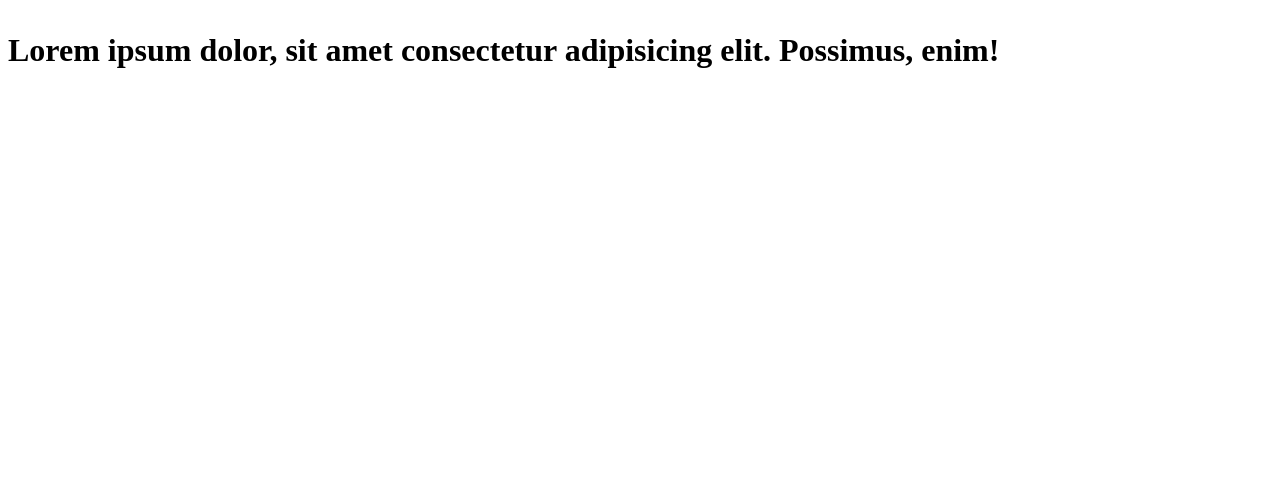
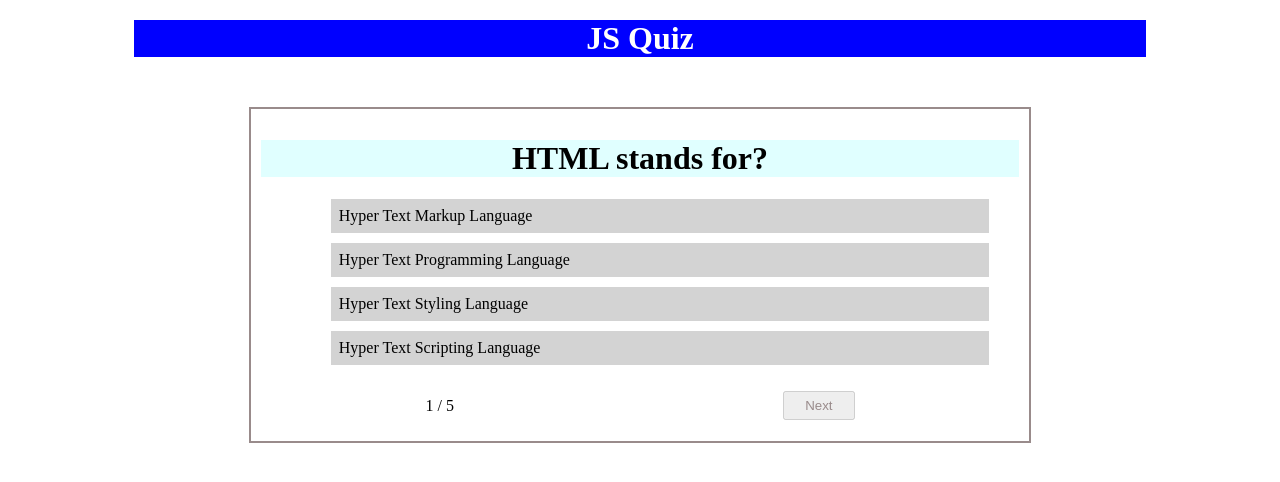
Before and after one commit to Owai25/Regudtration-18-AUG, a plain HTML site: page index.html in a window 1280 px wide. Drawn offline with Linux system fonts and the light colour scheme.

Commit message:
Add files via upload

```diff
--- a/app.js
+++ b/app.js
@@ -1,95 +1,163 @@
-// alert("Owais");
-// var fullName = "Owais   Atiq";
+const quizQuestions = [
+  {
+    id: 1,
+    question: "HTML stands for?",
+    options: {
+      a: "Hyper Text Markup Language",
+      b: "Hyper Text Programming Language",
+      c: "Hyper Text Styling Language",
+      d: "Hyper Text Scripting Language",
+    },
+    answer: "Hyper Text Markup Language",
+  },
+  {
+    id: 2,
+    question: "Which language is used for styling web pages?",
+    options: {
+      a: "HTML",
+      b: "CSS",
+      c: "JavaScript",
+      d: "PHP",
+    },
+    answer: "CSS",
+  },
+  {
+    id: 3,
+    question: "Which of these is a JavaScript framework?",
+    options: {
+      a: "Django",
+      b: "React",
+      c: "Laravel",
+      d: "Bootstrap",
+    },
+    answer: "React",
+  },
+  {
+    id: 4,
+    question: "Which tag is used to define a hyperlink in HTML?",
+    options: {
+      a: "link",
+      b: "a",
+      c: "href",
+      d: "url",
+    },
+    answer: "a",
+  },
+  {
+    id: 5,
+    question: "Which company developed JavaScript?",
+    options: {
+      a: "Microsoft",
+      b: "Netscape",
+      c: "Oracle",
+      d: "Sun Microsystems",
+    },
+    answer: "Netscape",
+  },
+];
 
-// alert(fullName)
-// alert (fullName)
-// alert (fullName)
-// alert (fullName)
+// console.log("quizQuestions", quizQuestions[0].question)
+// console.log("quizQuestions", quizQuestions[0].options)
 
-// var a = "owais";
-// a = "stop";
-// alert(a)                )))  BODMAS ==> bracket ord dvzn mult +,-  )))
+var questionElement = document.getElementById("questionElement");
+var optionElement = document.getElementById("optionElement");
+var nextBtn = document.getElementById("nextBtn");
+var currentQuesCount = document.getElementById("currentQuesCount");
+var totalCount = document.getElementById("totalCount");
+totalCount.innerHTML = quizQuestions.length;
 
-// var num1 = "10";
-// var num2 = 7
-// var num3 = 4
-// alert ( num1+num2+num3 );
+var indexNumber = 0;
 
-// var name =  "Owais    atiq";
-// console.log(name)
-// var message = Owais + " " + Atiq;
+var correctAns = 0;
+var wrongAns = 0;
 
+var quizContainer = document.getElementById("quizContainer");
 
-// var userAge = +prompt("Enter Your Age");
+function handleQuestion() {
+  var optionsObj = quizQuestions[indexNumber].options;
+  questionElement.innerHTML = quizQuestions[indexNumber].question;
+  optionElement.innerHTML = "";
 
-// if(userAge >= 16 && userAge <=50 ){
-//     console.log("Allow")
-// }
-// else{
-//     console.log ("Not Allow")
-// }
+  //option render krne k liye UI pr Ul k child
 
+  for (var key in optionsObj) {
+    optionElement.innerHTML += `<li onclick="checkAnswer(this)" >${optionsObj[key]}</li>`;
+  }
 
-// var userAge = +prompt("Enter Your Age");
+  //number counting
+  currentQuesCount.innerHTML = indexNumber + 1;
+}
 
-// if (userAge >= 16 && userAge <=50 ){
-//     console.log("Allow")
-// }else{
-//     console.log("Not Allow")
-// }
+function nextQues() {
+  // index number hamesha array k index pr increase ho bs
 
-// var email = prompt("Enter Your Email")
-// var password = prompt("Enter your Password")
+  if (indexNumber < quizQuestions.length - 1) {
+    nextBtn.disabled = true;
+    indexNumber++;
 
-// if(email === "Owais@gmail.com" && password === "Almout")
-// {
-//     console.log("login successfully")
+    handleQuestion();
+  } else {
+    console.log("form SUBMIT");
+    console.log("correctAns", correctAns);
+    console.log("wrongAns", wrongAns);
+    console.log((correctAns / quizQuestions.length) * 100);
+    quizContainer.style.display = "none";
+    var resultContainer = document.getElementById("resultContainer");
+    resultContainer.style.display = "block";
 
-// }
-// else{
-//     console.log("Your password or gmail is Invalid")
-// }
+    resultContainer.innerHTML = `<h1>  Correct Ans: ${correctAns} </h1>
+        <h1>  Wrong Ans: ${wrongAns} </h1>
+        <h1>  Per% Ans: ${(correctAns / quizQuestions.length) * 100}% </h1>`;
+  }
+}
 
+function checkAnswer(element) {
+  //jitne b LI hai on sub ko get kr lihya kaha sy => UL k child sy
 
-// var email = prompt("Enter Your Email")
-// var password = prompt("Enter Your password")
+  var allLiElement = optionElement.children;
 
-// if(email === "owais@gmail.com" && password === "almout")
-//  {   console.log("Login successfully")}
-// else{
-//     console.log("Invalid password or email")
-// }
-//   if(email === "owais@gmail.com")
+  var userSelection = element.innerHTML.toLowerCase();
+  console.log("userSelection", userSelection);
+  var ans = quizQuestions[indexNumber].answer.toLowerCase();
+  var result = userSelection === ans;
+  // console.log("answer batao", result)
 
-//        {
-//             if(password ==="almout")
-//             {
-//                 console.log("successfully")
-//             }else{
-//                 console.log("invalid password")
-//             }
-//        }
+  if (result) {
+    element.style.backgroundColor = "green";
+    correctAns++;
+  } else {
+    wrongAns++;
+    element.style.backgroundColor = "red";
+  }
+  for (var i = 0; i < allLiElement.length; i++) {
+    if (allLiElement[i].innerHTML.toLowerCase() == ans) {
+      allLiElement[i].style.backgroundColor = "green";
+      break;
+    }
+  }
 
-//   else{
-//     console.log("email is incorrect")
-//   }
+  for (var i = 0; i < allLiElement.length; i++) {
+    allLiElement[i].style.pointerEvents = "none";
+  }
+  nextBtn.disabled = false;
+}
+var timerMin = 4;
+var timerSec = 5;
+var interval = setInterval(timer, 1000);
 
-        // ARRAYS
+function timer() {
+  timerSec--;
 
+  console.log("timerSec", timerSec);
+  // console.log("timerMin" , timerMin)
 
-        // var cities = ["karachi","lahore","islamabad","multan"]
-
-        // console.log(cities[3], cities[1])
-
-        // var cities = ["lahore", "multan"]
-        // cities[5] = "karachi";
-        // console.log(cities ,"cities");
-
-
-// var cities = ["karachi","multan ", "islamabad","bareli"]
-// console.log(cities[0], cities[2])
-
-
-// var cities = ["karachi","lahore","bareli" ]
-
-// alert("welcome to" + " " + cities[0])
+  if (timerSec == 0) {
+    timerMin--;
+    timerSec = 60;
+    if (timer == 0) {
+      // quiz container = none
+      // result container = show
+      clearInterval(interval);
+    }
+  }
+}
--- a/index.html
+++ b/index.html
@@ -3,13 +3,36 @@
 <head>
     <meta charset="UTF-8">
     <meta name="viewport" content="width=device-width, initial-scale=1.0">
-    <title>Form</title>
+    <title>Document</title>
+    <link rel="stylesheet" href="style.css">
 </head>
-<body>
-    <h1>
-        <Div>
-            <p>Lorem ipsum dolor, sit amet consectetur adipisicing elit. Possimus, enim! </p>
-        </Div>
-    </h1>
+
+<body onload="handleQuestion()" >
+
+    <h1 class="h2">JS Quiz</h1>
+
+    <div class="container" id="quizContainer">
+
+        <div class="header">
+            <h1 id="questionElement" ></h1>
+        </div>
+        <div class="body">
+            <ul id="optionElement" >
+
+            </ul>
+        </div>
+        <div class="footer">
+            <p> <span id="currentQuesCount" >1</span>  /  <span id="totalCount" >10</span>  </p>
+            <button onclick="nextQues()" id="nextBtn" disabled>Next</button>
+        </div>
+
+    </div>
+
+      <div id="resultContainer" >
+
+
+    </div>
+
 </body>
+<script src="app.js"></script>
 </html>
--- a/style.css
+++ b/style.css
@@ -1,84 +1,45 @@
-*{
-    margin: 0px;
-    padding: 0;
-    box-sizing: border-box;
+.container{
+    margin: 50px auto ;
+    border: 2px solid #998b8b;
+    width: 60%;
+    padding: 10px;
 }
-div img {
+.container .header{
+    background-color: lightcyan;
 
-    width: 250px;
+
+}
+.body{
+    margin: 0px 30px;
+}
+
+.body li {
+    background-color: lightgrey;
+    padding: 8px;
+    list-style: none;
+    margin: 10px 0;
+    cursor: pointer;
+
+}
+h1{
+   display: flex;
+   justify-content: center;
+}
+
+.footer{
     display: flex;
-    justify-content: center;
+    justify-content: space-around;
     align-items: center;
 }
-div{
-   margin: 10px 0px;
-
-    display: flex;
-    justify-content: center;
-}
-.img2{
-    display: flex;
-    font-size: 5px;
-    margin: 5px;
-}
-
-.container{
-    display: flex;
-
-    width:100% ;
-}
+button{
+    padding: 5px 20px;
+    color: #998b8b;
 
 
-.img2 img{
-
-    display:flex;
-    justify-content: space-between;
-    width: 60px;
-    height: 40px;
-    padding: 5px 15px;
 }
-.text{
-    height: 100%;
-    width: 100%;
+.h2{
+    width: 80%;
+    margin: 20px auto;
+    color: white  ;
+    background-color: rgb(0, 0, 255);
 }
-.text h1{
-   display: flex;
-   font-weight: bold;
-   height: 50px;
-
-}
-.text span{
-    display: flex;
-    justify-content: start;
-}
-.button{
-    width: 120px;
-    height: 30px;
-    border-radius: 5px;
-    border-color: rgb(71, 71, 154);
-    font-size: 15px ;
-    color: rgb(79, 79, 189);
-}
-.button:hover{
-    color: rgb(48, 167, 113);
-}
-.btn2{
-
-    width:60% ;
-    padding: 8px 17px;
-    background-color: rgb(109, 109, 173);
-    color:white;
-    border: none;
-    border-radius:5px;
-}
-.btn1{
-
-    width: 100%;
-    padding: 10px 20px ;
-    margin: opx 3px;
-    gap: 2px;
-}
-.btn1 button{
-    padding: 5px 10px;
-
-    border: none;}
```
